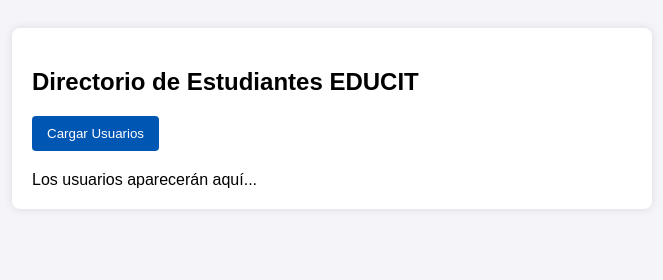
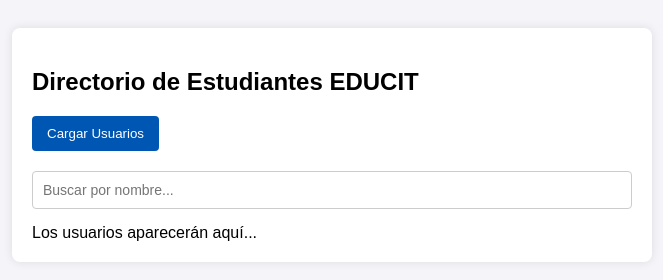
Before and after one commit to AndresJuan00700/ingenia-bpm-technical-test, a plain HTML site: page index.html in a window 1280 px wide. Shown: the whole page, without its empty margins (308-971 px from the left). Drawn offline with Linux system fonts and the light colour scheme.

Commit message:
feat: agrega busqueda en tiempo real por nombre

```diff
--- a/index.html
+++ b/index.html
@@ -11,10 +11,20 @@
         .user-card { border-bottom: 1px solid #ddd; padding: 10px 0; }
         .user-card:last-child { border-bottom: none; }
 
-        /* Bug 1: El botón no toma los estilos por un error tipográfico */
+       /* Bug 1: El botón no toma los estilos por un error tipográfico */
      .btn-primary {
     background-color: #0056b3; color: white; padding: 10px 15px; border: none; border-radius: 4px; cursor: pointer; margin-bottom: 20px;
 }
+
+        .search-input {
+            width: 100%;
+            padding: 10px;
+            margin-bottom: 15px;
+            border: 1px solid #ccc;
+            border-radius: 4px;
+            box-sizing: border-box;
+            font-size: 14px;
+        }
     </style>
 </head>
 <body>
@@ -23,6 +33,15 @@
     <h2>Directorio de Estudiantes EDUCIT</h2>
 
     <button class="btn-primary" onclick="loadUsers()">Cargar Usuarios</button>
+
+    <input
+        type="text"
+        id="searchInput"
+        class="search-input"
+        placeholder="Buscar por nombre..."
+        oninput="filterUsers()"
+    >
+
     <div id="userList">Los usuarios aparecerán aquí...</div>
 </div>
 
@@ -37,6 +56,28 @@
     //   -- Esto corrige que faltaba el valor del correo y evita inyección SQL.
 
 
+ let allUsers = [];
+
+    function renderUsers(users) {
+        const userList = document.getElementById('userList');
+
+        if (users.length === 0) {
+            userList.innerHTML = 'No se encontraron usuarios.';
+            return;
+        }
+
+        userList.innerHTML = '';
+        users.forEach(user => {
+            const div = document.createElement('div');
+            div.className = 'user-card';
+
+            // Bug 2: corregido - la API devuelve "name" y "email".
+            div.innerHTML = `<strong>${user.name}</strong> - ${user.email}`;
+
+            userList.appendChild(div);
+        });
+    }
+
     function loadUsers() {
         const userList = document.getElementById('userList');
         userList.innerHTML = 'Cargando...';
@@ -44,22 +85,24 @@
         fetch('https://jsonplaceholder.typicode.com/users')
             .then(response => response.json())
             .then(users => {
-                userList.innerHTML = '';
-                users.forEach(user => {
-                    const div = document.createElement('div');
-                    div.className = 'user-card';
-
-                    // Bug 2: Los datos no se muestran correctamente. Revisa las propiedades del objeto 'user'.
-                    div.innerHTML = `<strong>${user.name}</strong> - ${user.email}`;
-
-                    userList.appendChild(div);
-                });
+                allUsers = users;
+                renderUsers(allUsers);
             })
             .catch(error => {
                 userList.innerHTML = 'Error al cargar los usuarios.';
                 console.error(error);
             });
     }
+
+    function filterUsers() {
+        const query = document.getElementById('searchInput').value.toLowerCase().trim();
+
+        const filtered = allUsers.filter(user =>
+            user.name.toLowerCase().includes(query)
+        );
+
+        renderUsers(filtered);
+    }
 </script>
 
 </body>
```
